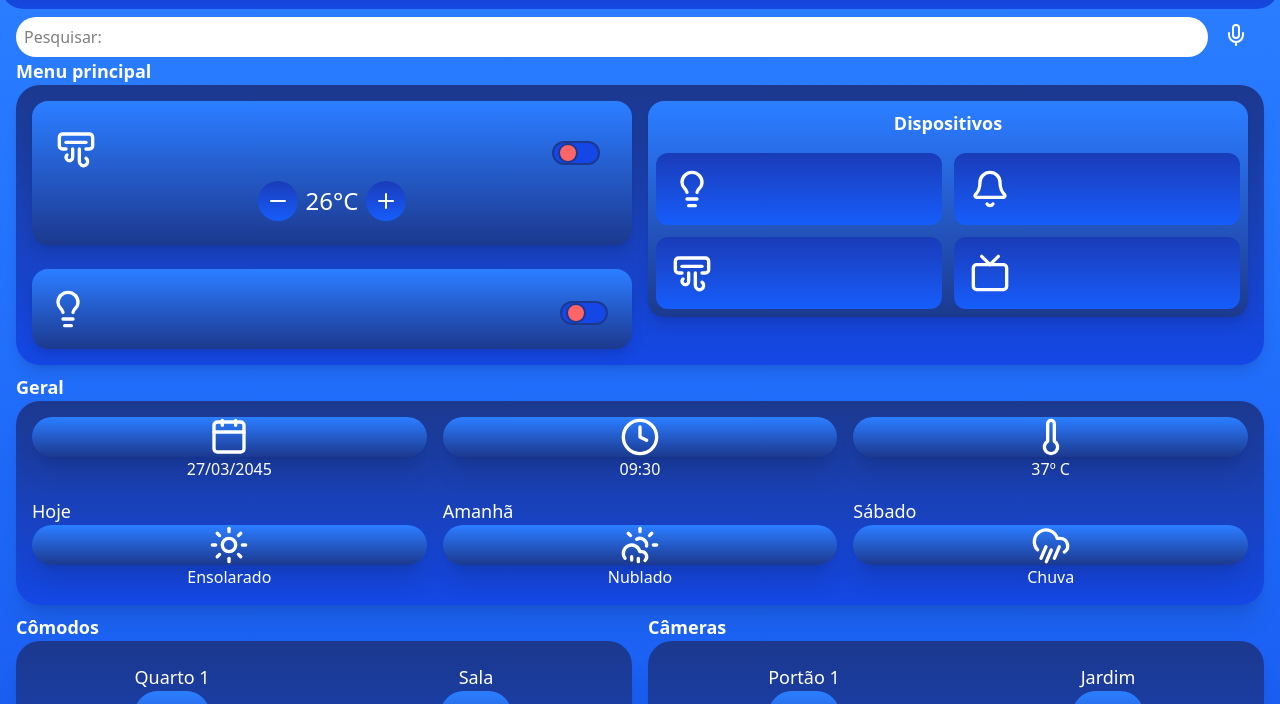
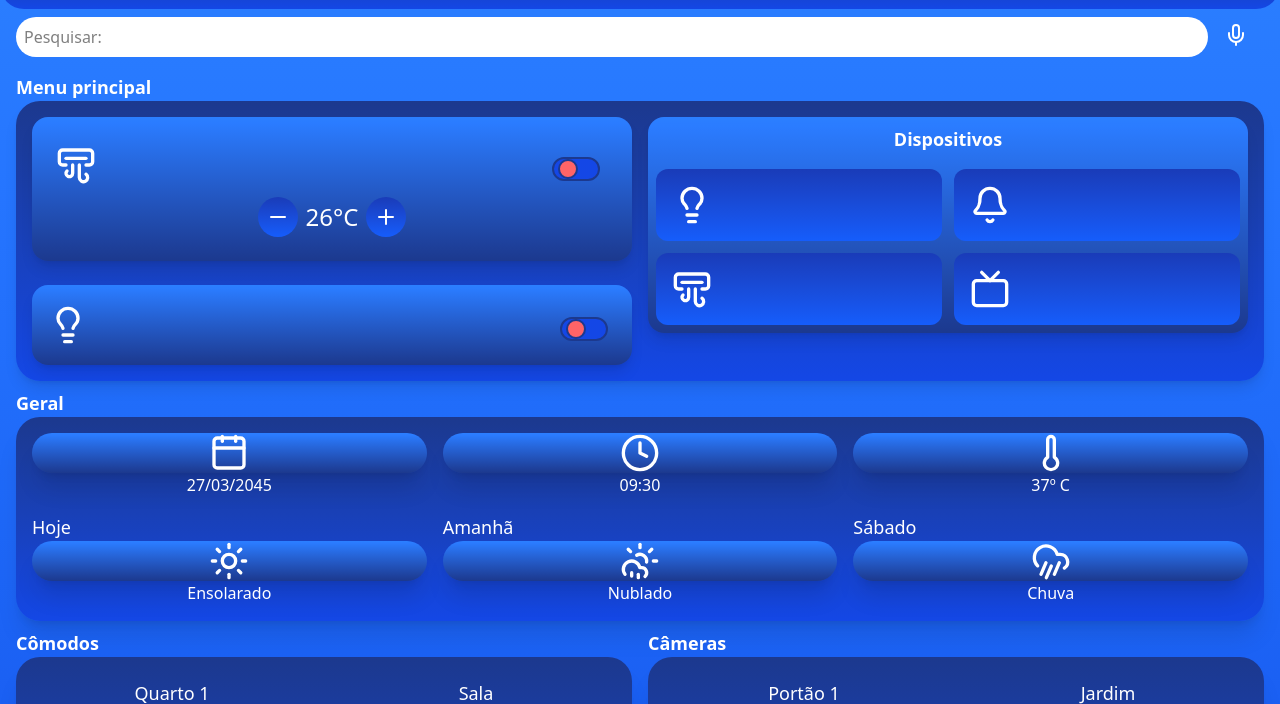
Before and after one commit to leo-braida/interface-home-controller, a website: page src/menu.html in a window 1280 px wide. Shown: the part 51-755 px from the top of the page. Drawn offline with nearby package versions, Linux system fonts and the light colour scheme.

Commit message:
fix: menu principal

```diff
--- a/src/menu.html
+++ b/src/menu.html
@@ -56,7 +56,7 @@
     </button>
   </div>
 
-  <label class="text-white text-lg font-semibold block">Menu principal</label>
+  <label class="mt-4 text-white text-lg font-semibold block">Menu principal</label>
   <div
     class="bg-gradient-to-b from-blue-900 to-blue-700 p-4 rounded-3xl shadow-lg text-white w-full relative flex flex-row items-start gap-4 mb-2">
     <div class="flex flex-col w-1/2">
```
